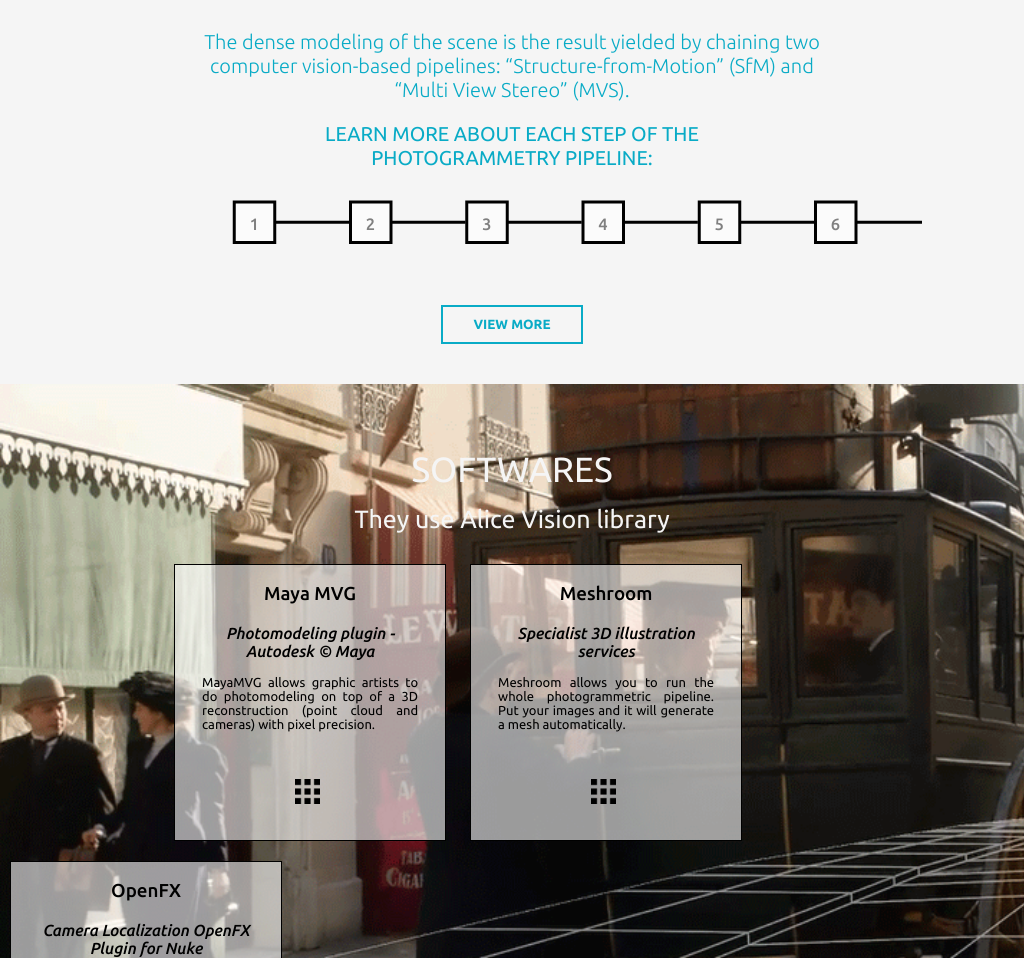
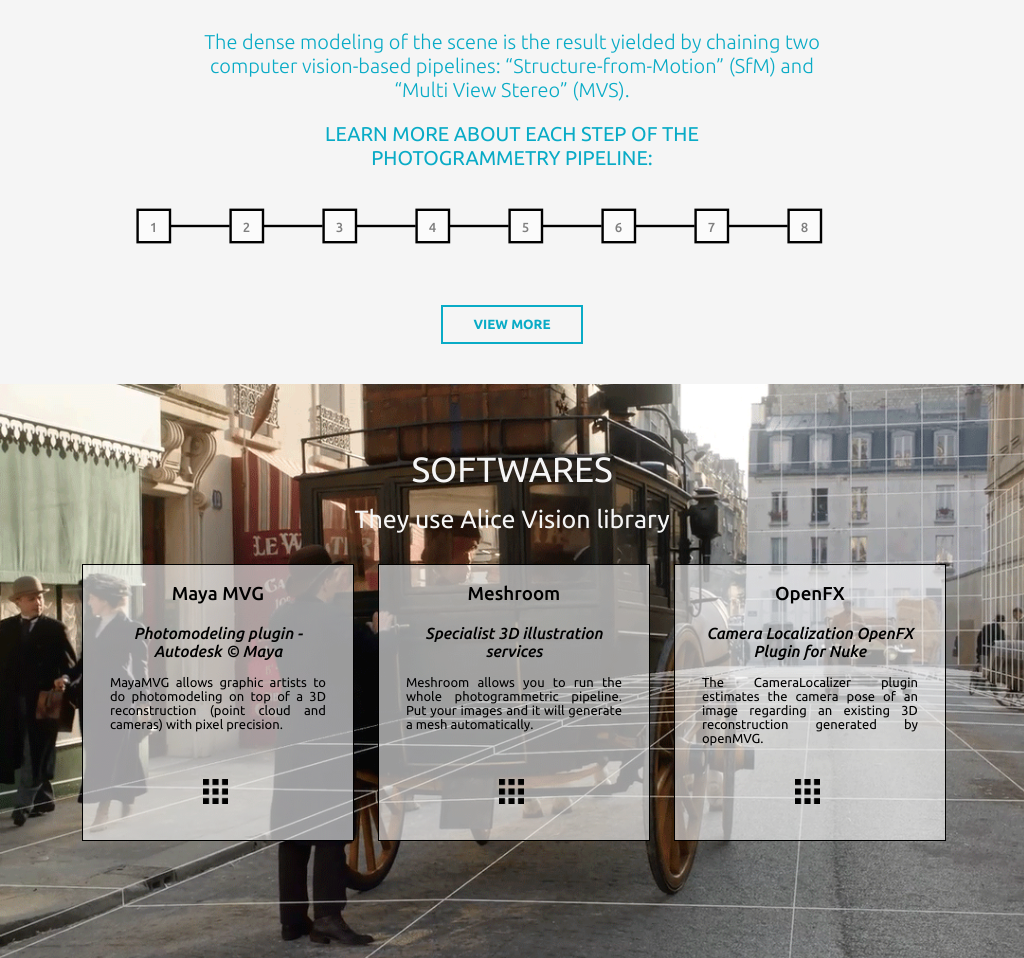
Before and after one commit to alicevision/alicevision.github.io, a PHP site: page / in a window 1024 px wide. Shown: the part 767-1725 px from the top of the page. Run offline with PHP 8.4, Linux system fonts and the light colour scheme.

Commit message:
responsive correction 2

```diff
--- a/Design/css/homePage.css
+++ b/Design/css/homePage.css
@@ -756,7 +756,17 @@
 
 }
 
-@media (min-width: 980px) and (max-width: 1199px) {}
+@media (min-width: 980px) and (max-width: 1199px) {
+  #pipeline .stepLine{
+    transform: scale(0.6) !important;
+    margin-left: 2% !important;
+    transform-origin: left;
+  }
+
+  #lib1, #divMayaMVG{
+    margin-left: 8%;
+  }
+}
 
 @media (min-width: 1200px) and (max-width: 1499px) {}
 
```
